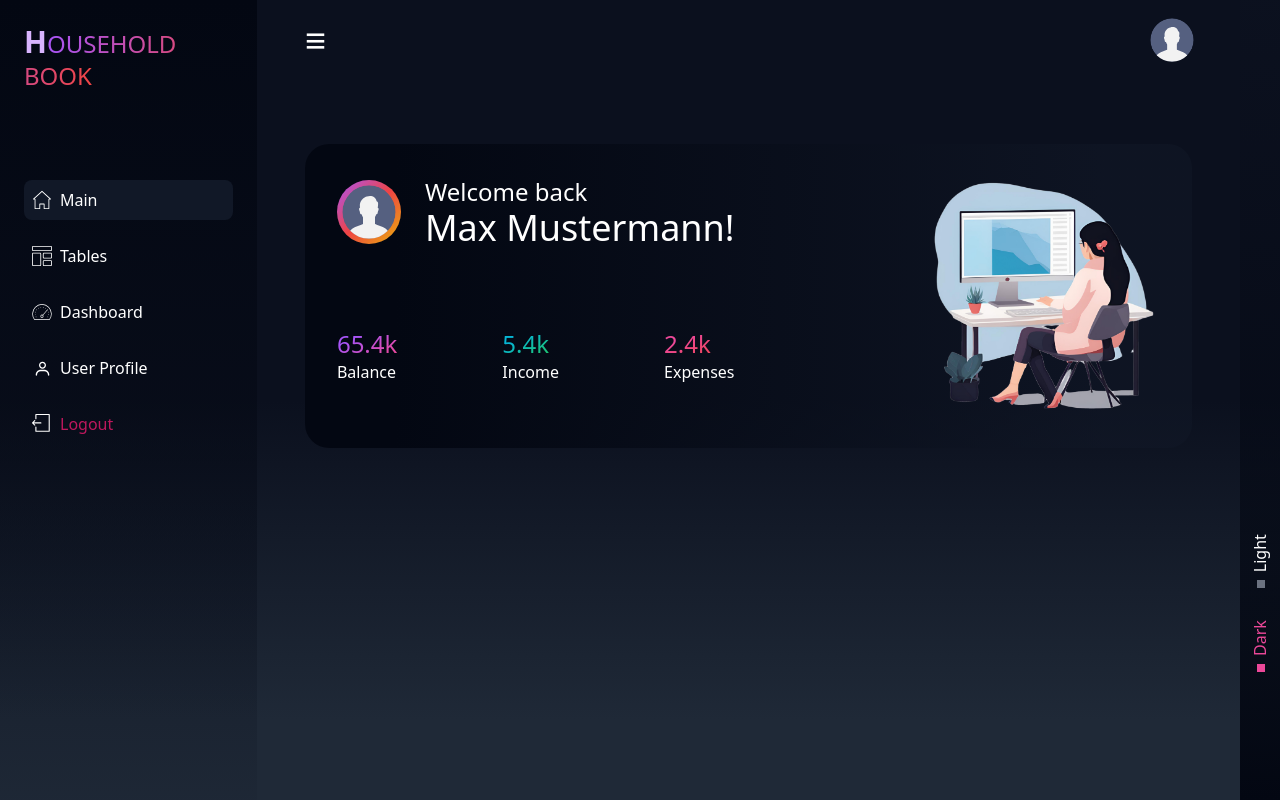
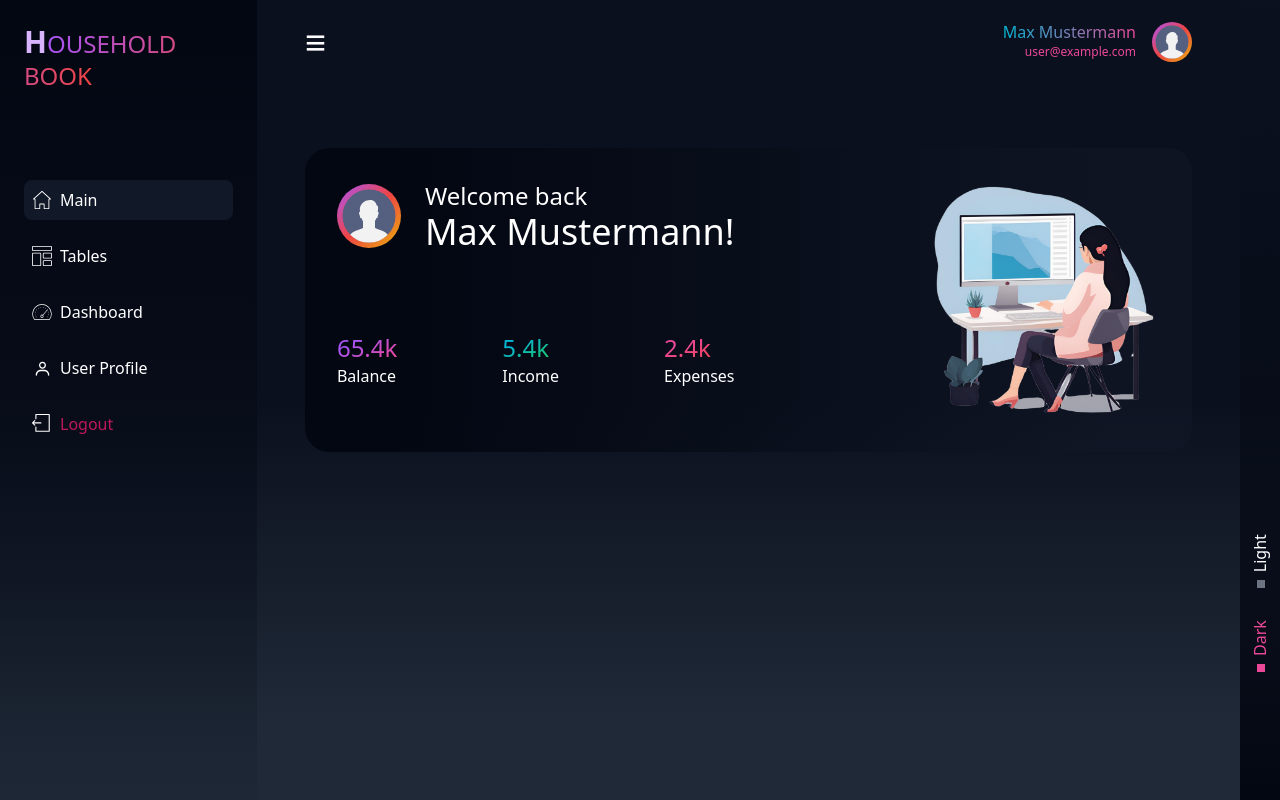
Before and after one commit to yaruta/household-book, a React (Vite) app: page / in a window 1280 px wide. Built offline with nearby package versions, Linux system fonts and the light colour scheme; no server answers; sample sign-in values are in the browser's storage.

Commit message:
ui-element with user info added to the header

```diff
--- a/src/components/Layout/Header/Header.jsx
+++ b/src/components/Layout/Header/Header.jsx
@@ -7,7 +7,7 @@ import { useAuth } from "../../../store/authContext";
 
 function Header() {
   const dispatch = useDispatch();
-  const { userLoggedIn } = useAuth();
+  const { userLoggedIn, currentUser } = useAuth();
   let userPhoto = null;
 
   function handleToggleSidebar() {
@@ -23,10 +23,14 @@ function Header() {
         <span className="text-4xl">≡</span>
       </button>
       {userLoggedIn && (
-        <>
+        <div className="flex items-center justify-end gap-4">
+          <div className="flex-col">
+            <p className="text-right text-transparent bg-clip-text bg-gradient-to-r from-cyan-500 to-pink-500">Max Mustermann</p>
+            <p className="text-right text-xs text-elements-color-main text-pink-500 pb-1">{currentUser.email}</p>
+          </div>
           {userPhoto && <UserPhotoIcon image={userPhoto} />}
           {!userPhoto && <DefaultAvatar isSmall />}
-        </>
+        </div>
       )}
     </header>
   );
--- a/src/components/UI/DefaultAvatar.jsx
+++ b/src/components/UI/DefaultAvatar.jsx
@@ -1,13 +1,13 @@
 import AvatarIcon from "../Icons/AvatarIcon";
 
 function DefaultAvatar({ isSmall }) {
-  let smallAvatarClasses = "w-10 h-10 bg-elements-color-main rounded-full p-[2px] flex justify-center items-center";
+  let smallAvatarClasses = "w-10 h-10 rounded-full p-[2px] flex justify-center items-center bg-gradient-to-br from-purplec via-redc to-yellowc";
   let bigAvatarClasses =
     "w-16 h-16 flex justify-center items-center bg-gradient-to-br rounded-full from-purplec via-redc to-yellowc p-[3px]";
 
   return (
     <div className={isSmall ? smallAvatarClasses : bigAvatarClasses}>
-        <AvatarIcon size={isSmall ? 52 : 96}/>
+        <AvatarIcon size={isSmall ? 40 : 96}/>
     </div>
   );
 }
```
